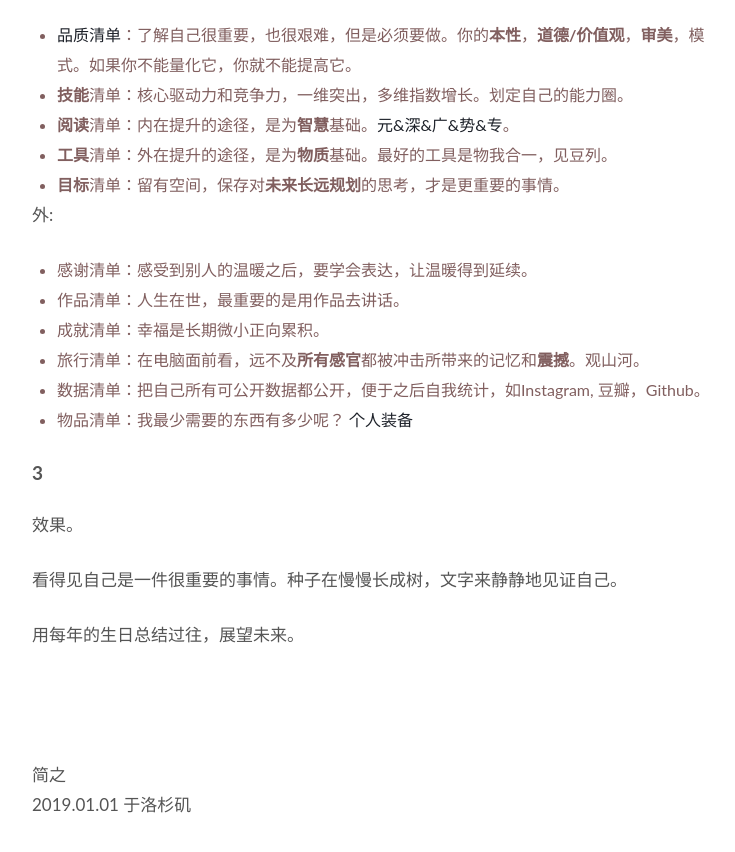
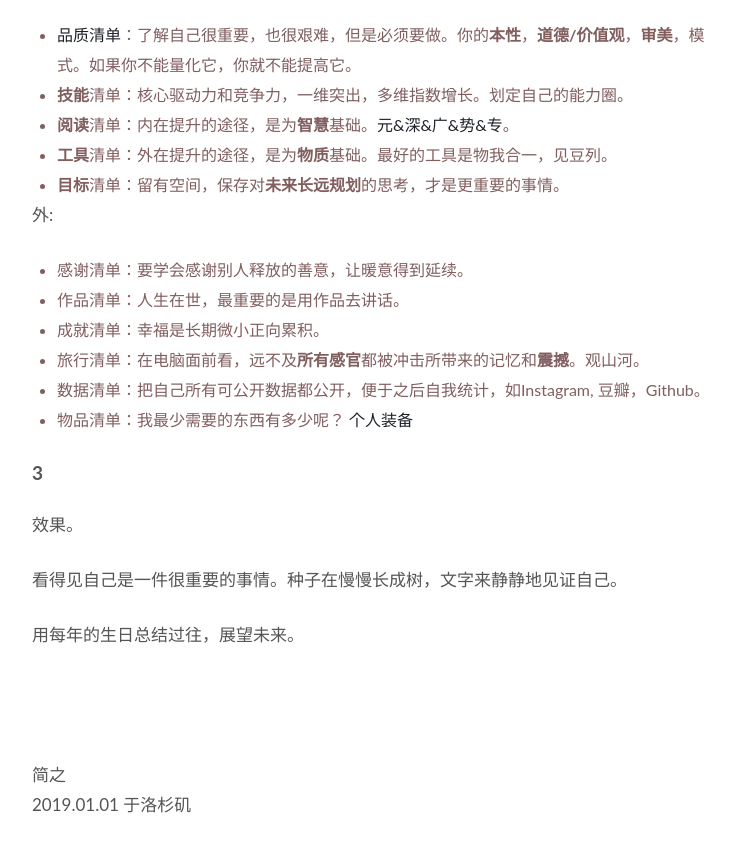
Before and after one commit to WillWang-X/willwang-x.github.io, a Jekyll site: the page built from _posts/2019-01-01-life-README.md, in a window 1280 px wide and 900 px high, scrolled down 3727 px. Shown: the top 852 px of the window, without its empty margins (258-993 px from the left). Built offline with Jekyll 4.4.1, drawn with Linux system fonts in a browser that asks for light colours; some of the changed text lies outside the part shown.

Commit message:
Updated life README

```diff
--- a/_posts/2019-01-01-life-README.md
+++ b/_posts/2019-01-01-life-README.md
@@ -122,7 +122,7 @@ published: true
 
 外:
 
-- 感谢清单：感受到别人的温暖之后，要学会表达，让温暖得到延续。
+- 感谢清单：要学会感谢别人释放的善意，让暖意得到延续。
 - 作品清单：人生在世，最重要的是用作品去讲话。
 - 成就清单：幸福是长期微小正向累积。
 - 旅行清单：在电脑面前看，远不及**所有感官**都被冲击所带来的记忆和**震撼**。观山河。
```
Also changed, not shown: other parts of _posts/2019-01-01-life-README.md (+1 -1 lines).
